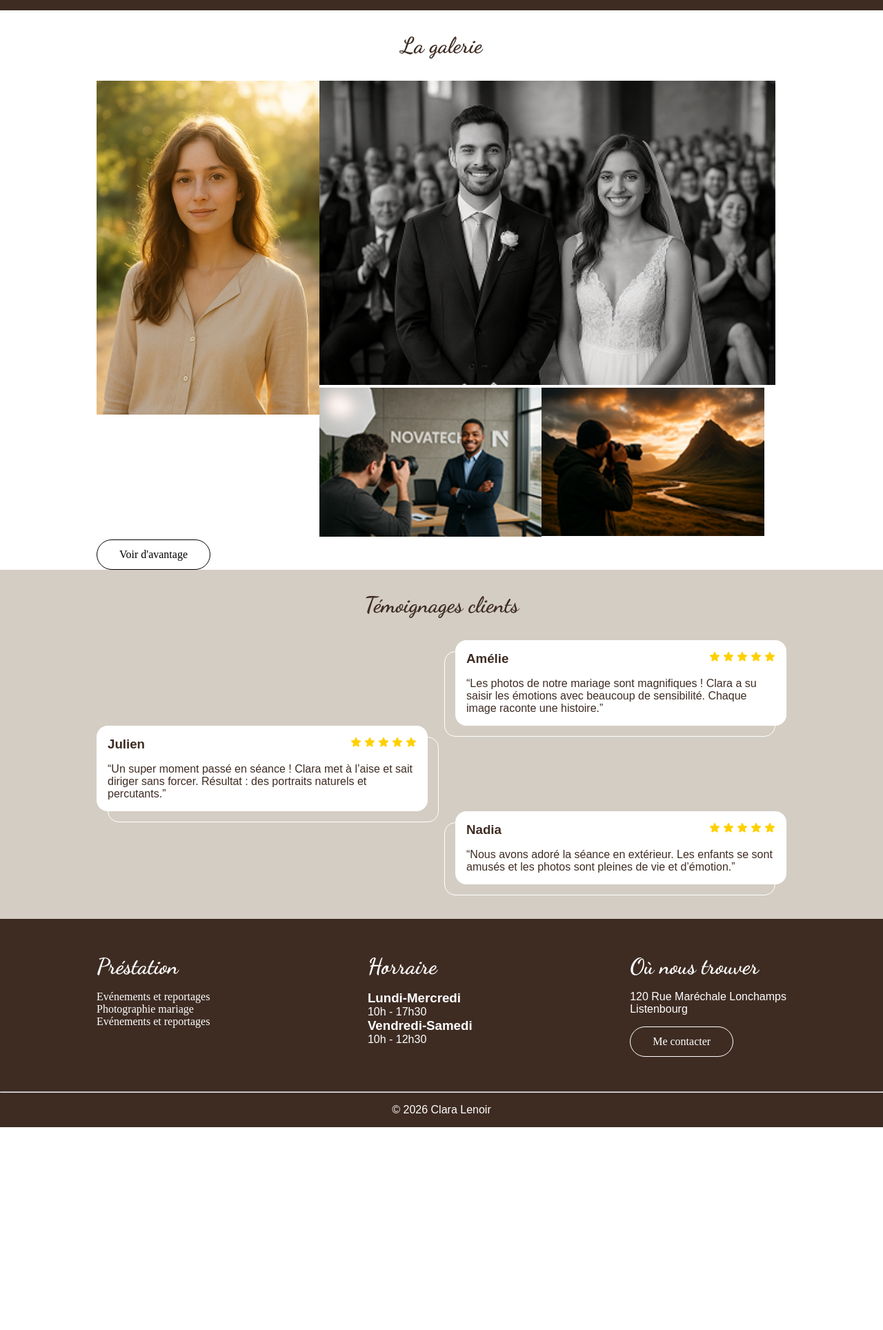
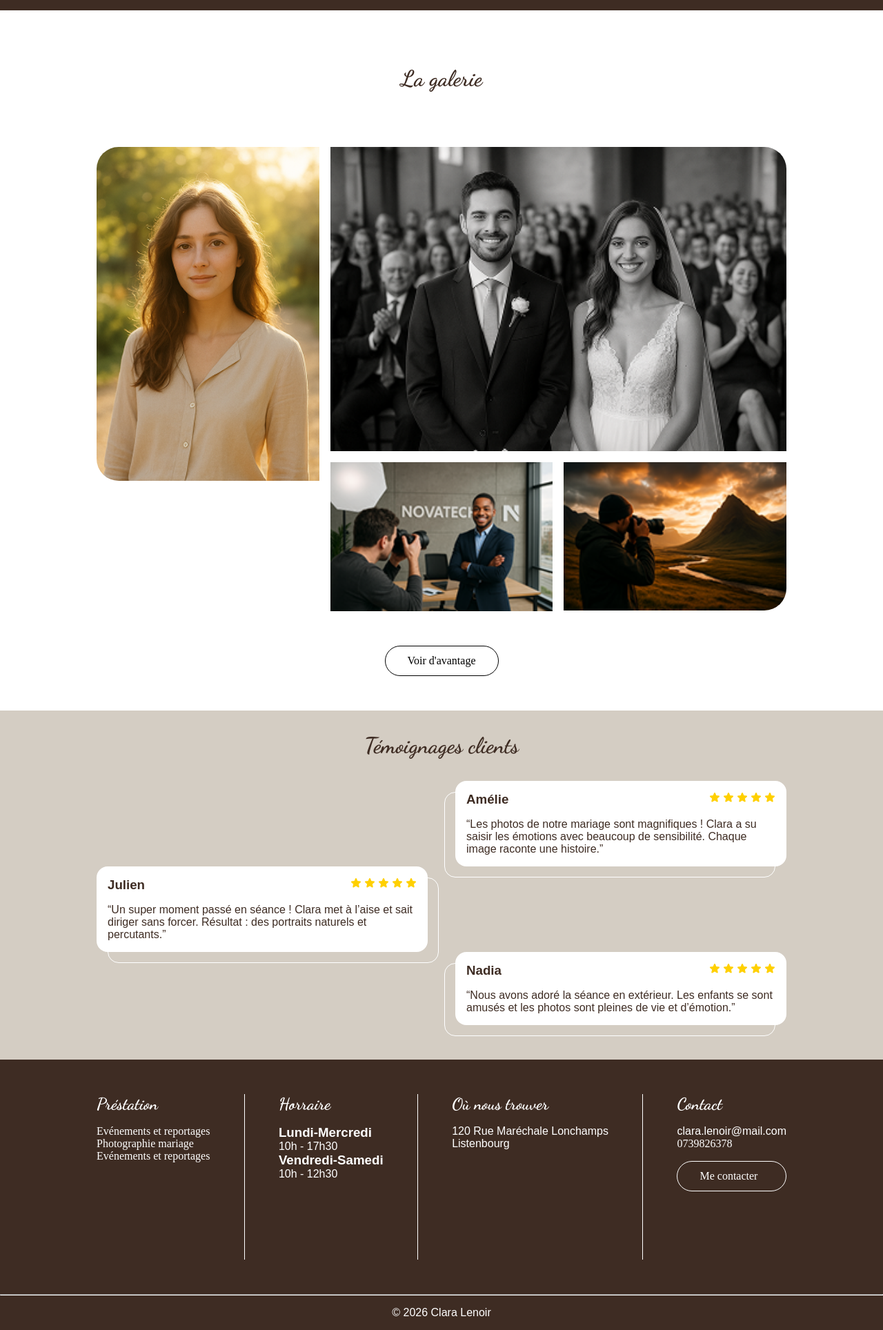
Before and after one commit to Nerra-C125251/Clara-Lenoir, a plain HTML site: page index.html in a window 1280 px wide. Shown: the part 2934-4862 px from the top of the page at 69% size. Before the commit the page ends 4568 px from the top, so only its background shows below. Drawn offline with nearby package versions, Linux system fonts and the light colour scheme; a web font is replaced by a local one.

Commit message:
qjozndozi

```diff
--- a/index.html
+++ b/index.html
@@ -129,18 +129,18 @@
     <!-- ----------------------- -->
     <!-- Section Galerie -->
     <Section class="container">
-        <h2 class="fontbrown textcenter padding32 font32">La galerie</h2>
-        <div class="flex bento-grid">
+        <h2 class="fontbrown textcenter padding80 font32">La galerie</h2>
+        <div class="flex bento-grid gap-bento">
             <div class="large-4">
-                <div><img src="Image/portraits-lumiere.png" alt=""></div>
+                <img src="Image/portraits-lumiere.png" alt="" class="r-32-0-0-32">
             </div>
-            <div class="flex large-8">
-                <div class="large-12"><img src="Image/mariage.png" alt=""></div>
+            <div class="flex large-8 gap-bento">
+                <div class="large-12"><img src="Image/mariage.png" alt="" class="r-0-32-0-0"></div>
                 <div class="large-6"><img src="Image/corporate-novatech.png" alt=""></div>
-                <div class="large-6"><img src="Image/voyage-islande.png" alt=""></div>
+                <div class="large-6"><img src="Image/voyage-islande.png" alt="" class="r-0-0-32-0"></div>
             </div>
         </div>
-        <div>
+        <div class="pt-50 pb-50 textcenter">
             <a class="btn2" href="">Voir d'avantage</a>
         </div>
     </Section>
@@ -214,26 +214,41 @@
     <footer class="bgbrown">
         <div class="container flex between pt-50 pb-50">
             <div class="flex column">
-                <h2 class="fontwhite font32">Préstation</h2>
+                <h2 class="fontwhite">Préstation</h2>
                 <a href="" class="fontwhite mt-16">Evénements et reportages</a>
                 <a href="" class="fontwhite">Photographie mariage</a>
                 <a href="" class="fontwhite">Evénements et reportages</a>
             </div>
+            <div class="séparateur2">
+                </div>
             <div>
-                <h2 class="fontwhite font32">Horraire
+                <h2 class="fontwhite">Horraire
                 </h2>
                 <div>
                     <h3 class="fontwhite mt-16">Lundi-Mercredi</h3>
-                <p class="fontwhite">10h - 17h30</p>
-                <h3 class="fontwhite">Vendredi-Samedi</h3>
-                <p class="fontwhite">10h - 12h30</p>
+                    <p class="fontwhite">10h - 17h30</p>
+                    <h3 class="fontwhite">Vendredi-Samedi</h3>
+                    <p class="fontwhite">10h - 12h30</p>
                 </div>
             </div>
+            <div class="séparateur2">
+                </div>
             <div>
-                <h2 class="fontwhite font32">Où nous trouver</h2>
-                <p class="fontwhite mt-16">120 Rue Maréchale Lonchamps</p>
+                <h2 class="fontwhite">Où nous trouver</h2>
+                <div>
+                    <p class="fontwhite mt-16">120 Rue Maréchale Lonchamps</p>
                 <p class="fontwhite">Listenbourg</p>
-                <a href="" class="btn3 mt-16">Me contacter</a>
+                </div>
+            </div>
+            <div class="séparateur2">
+                </div>
+            <div>
+                <h2 class="fontwhite">Contact</h2>
+                <p class="fontwhite mt-16">clara.lenoir@mail.com</p>
+                <div class="flex column">
+                    <a href="" class="fontwhite">0739826378</a>
+                    <a href="" class="btn3 mt-16">Me contacter</a>
+                </div>
             </div>
         </div>
         <hr>
--- a/style.css
+++ b/style.css
@@ -79,6 +79,9 @@ p{
 }
 .bento-grid img{
     width: 100%;
+    height: stretch;
+    object-fit: cover;
+    display: block;
 }
 /*image*/
 .portrait{
@@ -146,6 +149,9 @@ p{
 }
 .padding64{
     padding: 64px;
+}
+.padding80{
+    padding: 80px;
 }
 .padding3515{
     padding: 30px 15px;
@@ -276,6 +282,9 @@ p{
 .gap64{
     gap: 64px;
 }
+.gap-bento{
+    gap:var(--gap);
+}
 /*---------------*/
 /*----Bouton/card/box/autre---*/
 /*Bouton*/
@@ -326,6 +335,15 @@ p{
 .radius-prestations2{
     border-radius: 0 150px 150px 0;
 }
+.r-32-0-0-32{
+    border-radius: 32px 0 0 32px;
+}
+.r-0-32-0-0{
+    border-radius: 0 32px 0 0;
+}
+.r-0-0-32-0{
+    border-radius: 0 0 32px 0;
+}
 .radius16{
     border-radius: 16px;
 }
@@ -374,6 +392,11 @@ p{
     width: 1px;
     height: 50vh;
     background-color: black;
+}
+.séparateur2{
+    width: 1px;
+    height: 30vh;
+    background-color: white;
 }
 .bg-presta{
     background-color: #C4B59D;
```
